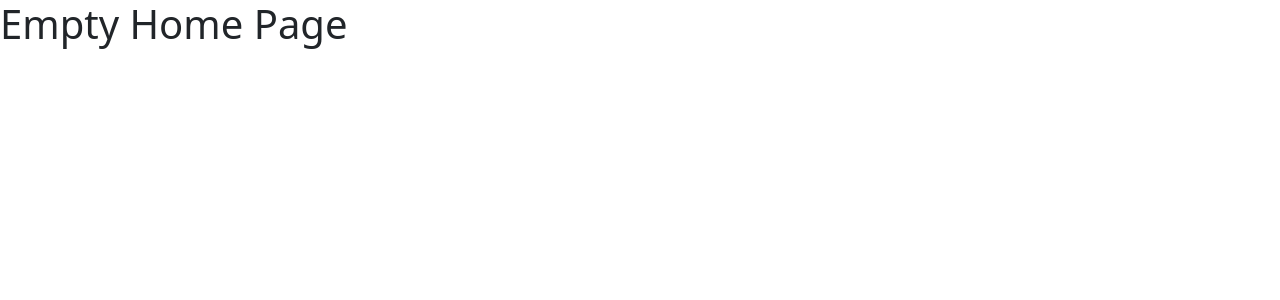
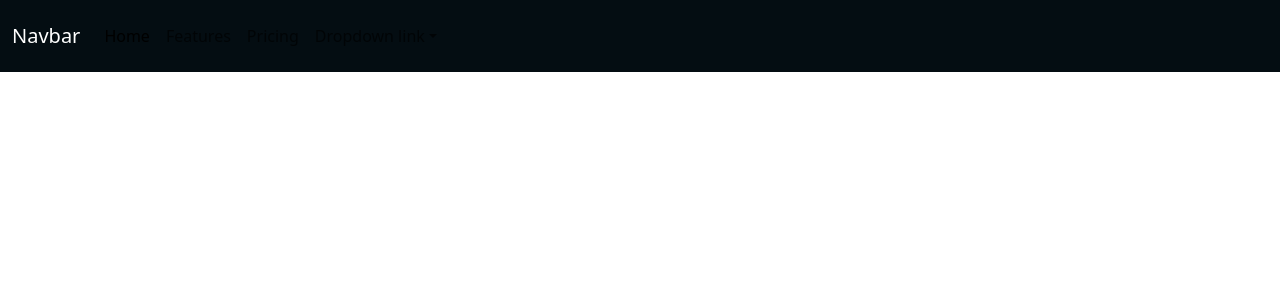
Before and after one commit to vaibhavpandeygit/RK-CMS, a React (Create React App) app in the folder client/: page / in a window 1280 px wide. Shown: the top 300 px of the page. Built offline with nearby package versions, Linux system fonts and the light colour scheme.

Commit message:
added headers and protected page

```diff
--- a/client/src/App.js
+++ b/client/src/App.js
@@ -1,9 +1,10 @@
 import './App.css';
+import Header from './components/Header';
 
 function App() {
   return (
     <div>
-      <h1>Empty Home Page</h1>
+      <Header/>
     </div>
   );
 }
--- a/client/src/components/Header.js
+++ b/client/src/components/Header.js
@@ -1,11 +1,71 @@
 import React from 'react'
+import './componentCSS/Header.css'
 
 const Header = () => {
   return (
     <div>
-
+      <nav className="navbar py-3 navbar-expand-lg bg-body-tertiary">
+        <div className="container-fluid">
+          <a className="navbar-brand" href="#">
+            Navbar
+          </a>
+          <button
+            className="navbar-toggler"
+            type="button"
+            data-bs-toggle="collapse"
+            data-bs-target="#navbarNavDropdown"
+            aria-controls="navbarNavDropdown"
+            aria-expanded="false"
+            aria-label="Toggle navigation"
+          >
+            <span className="navbar-toggler-icon"></span>
+          </button>
+          <div className="collapse navbar-collapse" id="navbarNavDropdown">
+            <ul className="navbar-nav">
+              <li className="nav-item">
+                <a className="nav-link active" aria-current="page" href="#">
+                  Home
+                </a>
+              </li>
+              <li className="nav-item">
+                <a className="nav-link" href="#">
+                  Features
+                </a>
+              </li>
+              <li className="nav-item">
+                <a className="nav-link" href="#">
+                  Pricing
+                </a>
+              </li>
+              <li className="nav-item dropdown">
+                <a
+                  className="nav-link dropdown-toggle"
+                  href="#"
+                  role="button"
+                  data-bs-toggle="dropdown"
+                  aria-expanded="false"
+                >
+                  Dropdown link
+                </a>
+                <ul className="dropdown-menu">
+                  <li>
+                    <a className="dropdown-item" href="#">
+                      Admin Login
+                    </a>
+                  </li>
+                  <li>
+                    <a className="dropdown-item" href="#">
+                      Employee Login
+                    </a>
+                  </li>
+                </ul>
+              </li>
+            </ul>
+          </div>
+        </div>
+      </nav>
     </div>
-  )
+  );
 }
 
 export default Header
--- /dev/null
+++ b/client/src/components/componentCSS/Header.css
@@ -0,0 +1,7 @@
+.navbar {
+    background-color: rgb(4,13,18) !important;
+}
+
+.navbar .navbar-brand{
+    color: white !important;
+}
```
Also changed, not shown: 1 other file (tests, documents, lock files or other folders).
